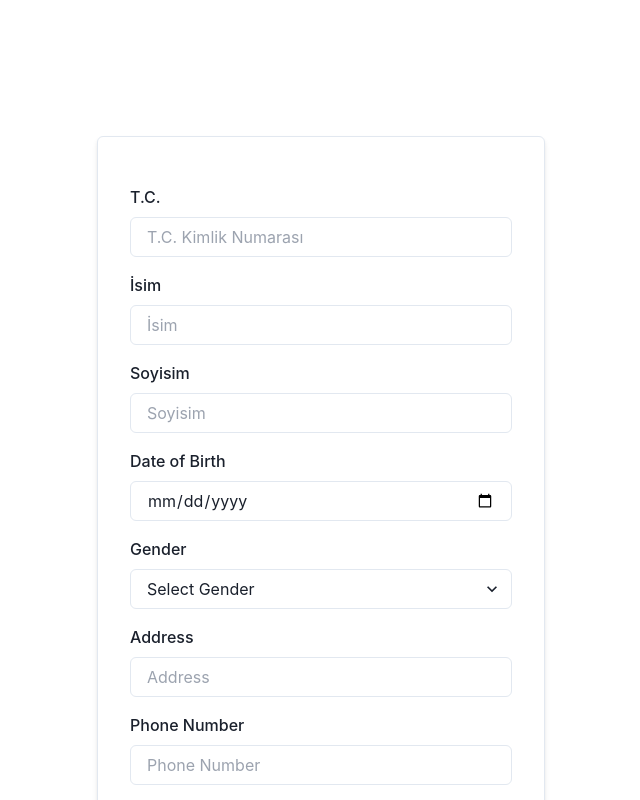
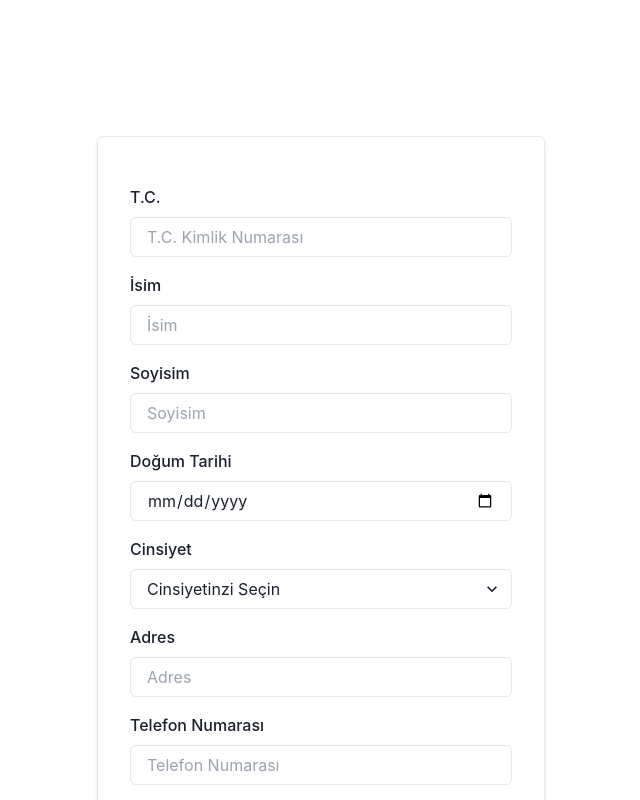
Before and after one commit to sham52/HMS, a React (Vite) app in the folder frontend/: page /register in a window 1280 px wide. Shown: the top 800 px of the page, without its empty margins (319-959 px from the left). Built offline with nearby package versions, Linux system fonts and the light colour scheme.

Commit message:
last state

```diff
--- a/frontend/src/components/Register.jsx
+++ b/frontend/src/components/Register.jsx
@@ -158,12 +158,12 @@ const RegisterPage = () => {
                       form.errors.dateOfBirth && form.touched.dateOfBirth
                     }
                   >
-                    <FormLabel htmlFor="dateOfBirth">Date of Birth</FormLabel>
+                    <FormLabel htmlFor="dateOfBirth">Doğum Tarihi</FormLabel>
                     <Input
                       {...field}
                       type="date"
                       id="dateOfBirth"
-                      placeholder="Date of Birth"
+                      placeholder="Doğum Tarihi"
                     />
                     <FormErrorMessage>
                       {form.errors.dateOfBirth}
@@ -177,8 +177,12 @@ const RegisterPage = () => {
                     mt={4}
                     isInvalid={form.errors.gender && form.touched.gender}
                   >
-                    <FormLabel htmlFor="gender">Gender</FormLabel>
-                    <Select {...field} id="gender" placeholder="Select Gender">
+                    <FormLabel htmlFor="gender">Cinsiyet</FormLabel>
+                    <Select
+                      {...field}
+                      id="gender"
+                      placeholder="Cinsiyetinzi Seçin"
+                    >
                       <option value="male">Erkek</option>
                       <option value="female">Kadın</option>
                       <option value="other">Diğer</option>
@@ -193,8 +197,8 @@ const RegisterPage = () => {
                     mt={4}
                     isInvalid={form.errors.address && form.touched.address}
                   >
-                    <FormLabel htmlFor="address">Address</FormLabel>
-                    <Input {...field} id="address" placeholder="Address" />
+                    <FormLabel htmlFor="address">Adres</FormLabel>
+                    <Input {...field} id="address" placeholder="Adres" />
                     <FormErrorMessage>{form.errors.address}</FormErrorMessage>
                   </FormControl>
                 )}
@@ -207,11 +211,13 @@ const RegisterPage = () => {
                       form.errors.phoneNumber && form.touched.phoneNumber
                     }
                   >
-                    <FormLabel htmlFor="phoneNumber">Phone Number</FormLabel>
+                    <FormLabel htmlFor="phoneNumber">
+                      Telefon Numarası
+                    </FormLabel>
                     <Input
                       {...field}
                       id="phoneNumber"
-                      placeholder="Phone Number"
+                      placeholder="Telefon Numarası"
                     />
                     <FormErrorMessage>
                       {form.errors.phoneNumber}
@@ -231,7 +237,7 @@ const RegisterPage = () => {
               </Button>
               <Box mt={4}>
                 <Link href="/login">
-                  You already have an account? Login here!
+                  Zaten bir hesabın var mı? Hemen Giriş yap!
                 </Link>
               </Box>
             </Form>
```
